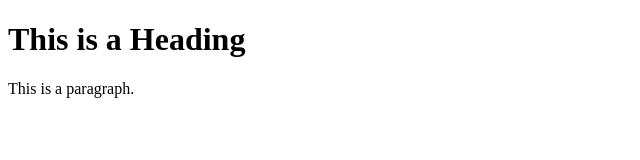
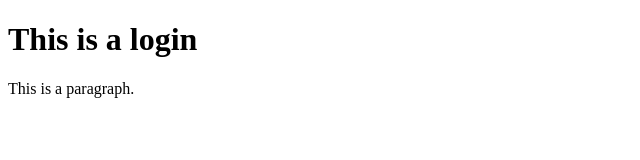
Before and after one commit to knboy005341/knboy005341.github.io, a plain HTML site: page index.html in a window 1280 px wide. Shown: the whole page, without its empty margins (0-640 px from the left). Drawn offline with Linux system fonts and the light colour scheme.

Commit message:
Update index.html

```diff
--- a/index.html
+++ b/index.html
@@ -5,7 +5,7 @@
 </head>
 <body>
 
-<h1>This is a Heading</h1>
+<h1>This is a login</h1>
 <p>This is a paragraph.</p>
 
 </body>
```
